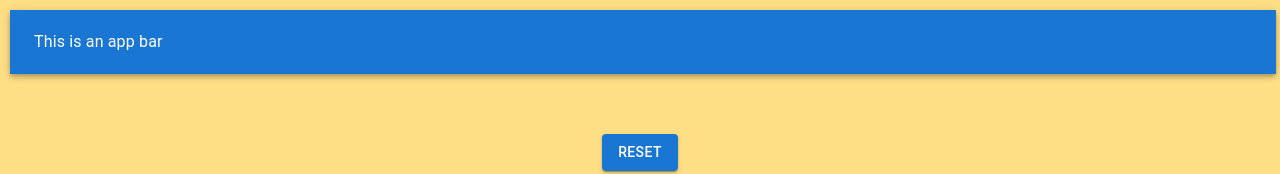
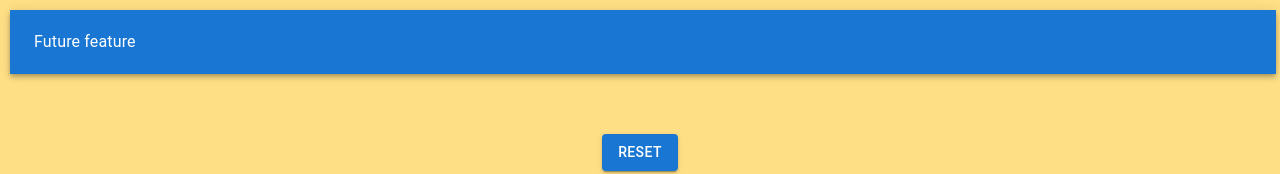
Before and after one commit to doyouwumbo/Spirit-Island-Companion, a React (Create React App) app: page / in a window 1280 px wide. Shown: the top 174 px of the page. Built offline with nearby package versions, Linux system fonts and the light colour scheme.

Commit message:
Updated app bar message

```diff
--- a/src/components/navbar.js
+++ b/src/components/navbar.js
@@ -8,7 +8,7 @@ export function Navbar() {
     <AppBar position="sticky" sx={{maxWidth: '98.9%', margin: '10px', mb: '50px'}}>
       <Toolbar>
         <Typography>
-          This is an app bar
+          Future feature
         </Typography>
       </Toolbar>
     </AppBar>
```
